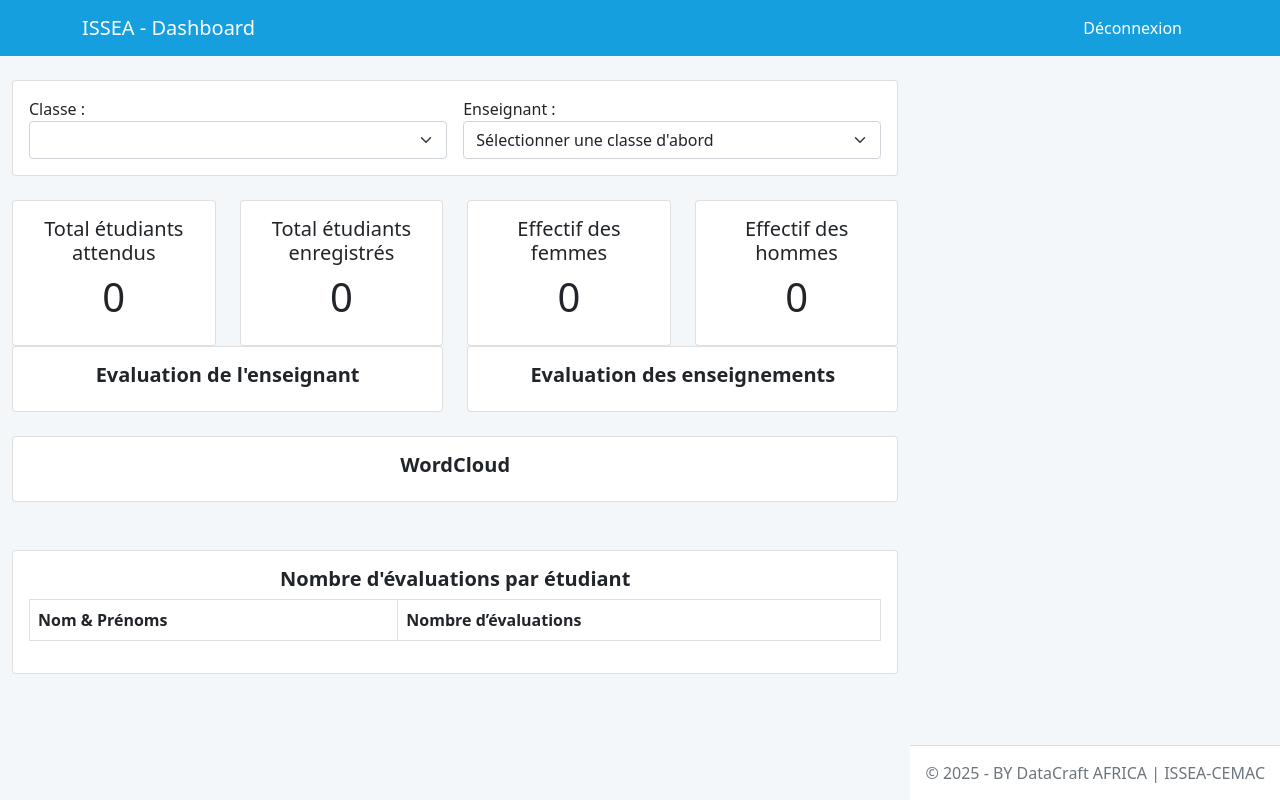
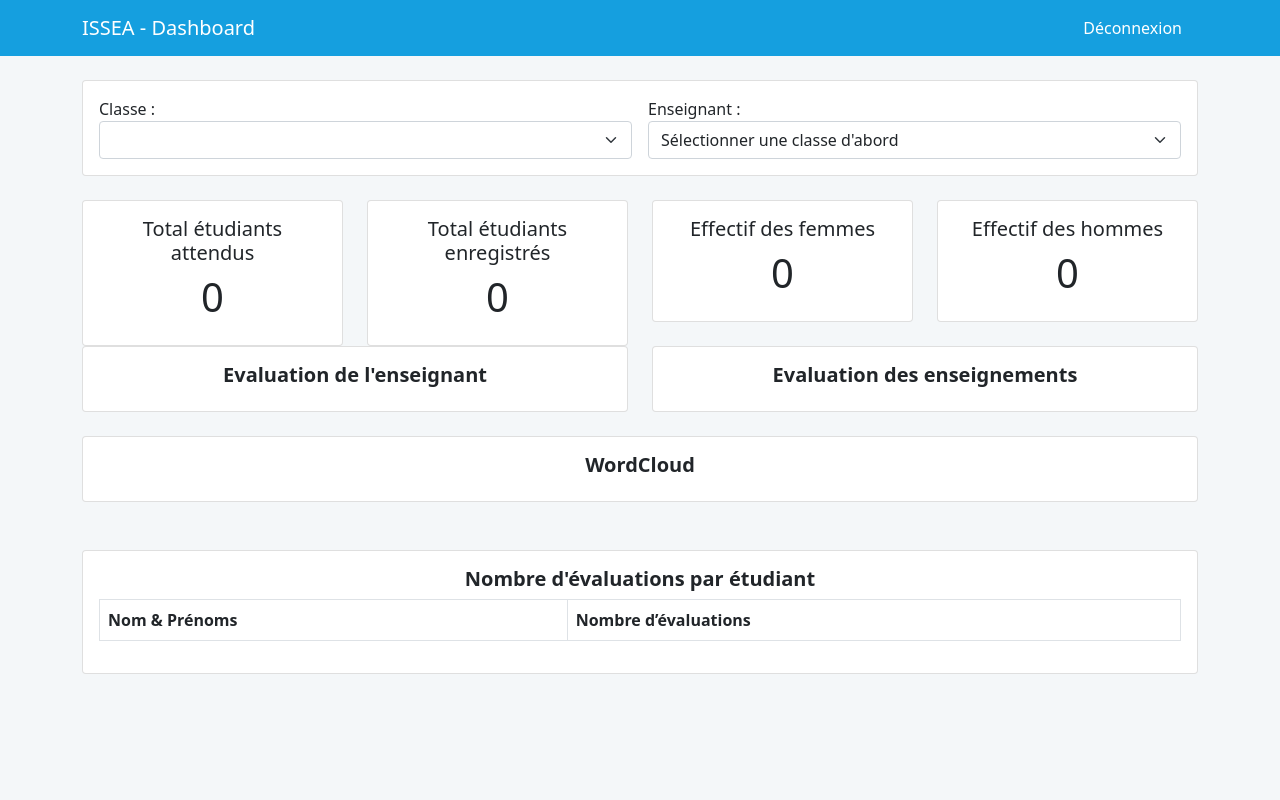
Before and after one commit to DataCraftAfrica/ISSEA_Evaluation, a Flask app: template templates/statistique.html in a window 1280 px wide. Run offline with Flask 3, Linux system fonts and the light colour scheme; the template is opened without the code that fills it, so the values that code supplies are empty; some libraries are stand-ins or nearby versions.

Commit message:
Déploiement finale

```diff
--- a/app.py
+++ b/app.py
@@ -34,9 +34,7 @@ import pandas as pd
 import plotly.graph_objs as go
 import plotly.express as px
 import json
-import sib_api_v3_sdk
-from sib_api_v3_sdk.rest import ApiException
-
+#import sib_api_v3_sdk
 
 ###
 ### Bibliotheque
@@ -44,7 +42,7 @@ from sib_api_v3_sdk.rest import ApiException
 app = Flask(__name__)
 app.secret_key = os.environ.get("SECRET_KEY")
 app.config.from_object(Config)
-resend.api_key = os.getenv("RESEND_API_KEY")
+#resend.api_key = os.getenv("RESEND_API_KEY")
 
 # Charger l'URL de Render
 
@@ -57,14 +55,14 @@ db.init_app(app)
 # Configuration du serveur mail
 
 # MAIL CONFIG FROM ENV
-#app.config['MAIL_SERVER'] = os.environ.get("MAIL_SERVER")
-#app.config['MAIL_PORT'] = int(os.environ.get("MAIL_PORT", 587))
-#app.config['MAIL_USE_TLS'] = os.environ.get("MAIL_USE_TLS", "True") == "True"
-#app.config['MAIL_USERNAME'] = os.environ.get("MAIL_USERNAME")
-#app.config['MAIL_PASSWORD'] = os.environ.get("MAIL_PASSWORD")
+app.config['MAIL_SERVER'] = 'smtp.gmail.com'
+app.config['MAIL_PORT'] = 587
+app.config['MAIL_USE_TLS'] = True
+app.config['MAIL_USERNAME'] = 'appsrf42@gmail.com'  # Remplace par ton email
+app.config['MAIL_PASSWORD'] = 'ywwp pevr iewf kwog '  # Génère un mot de passe d'application si tu utilises Gmail
 
+mail = Mail(app)
 
-#mail = Mail(app)
 
 classes = ['LGTSD', 'L2BD', 'MAP1', 'M2SA', 'MDSMS1']
 
@@ -117,27 +115,6 @@ def get_gsheet_eva_enseignement():
     spreadsheet = client.open_by_key("1m-eYggFz6n7mvpG8JgHMf_Wqa6ZWHRscQ-iOX1VJ6CE")
     return spreadsheet
 
-
-def send_email(dest, subject, body):
-    configuration = sib_api_v3_sdk.Configuration()
-    configuration.api_key['api-key'] = os.environ.get("BREVO_API_KEY")
-
-    api_instance = sib_api_v3_sdk.TransactionalEmailsApi(
-        sib_api_v3_sdk.ApiClient(configuration)
-    )
-
-    email = sib_api_v3_sdk.SendSmtpEmail(
-        sender={"email": "appsrf42@gmail.com", "name": "DataCraft AFRICA"},
-        to=[{"email": dest}],
-        subject=subject,
-        text_content=body,
-    )
-
-    try:
-        api_instance.send_transac_email(email)
-        print("📧 Email envoyé avec succès")
-    except ApiException as e:
-        print(f"❌ Erreur envoi mail : {e}")
 
 
 
@@ -427,6 +404,7 @@ def login():
     return render_template('login.html')
 
 
+
 @app.route('/inscription', methods=['GET', 'POST'])
 def inscription():
 
@@ -438,6 +416,8 @@ def inscription():
 
         # Générer mot de passe aléatoire
         plain_password = generate_random_password(10)
+
+        # Hacher le mot de passe
         hashed_password = generate_password_hash(plain_password)
 
         # Créer un nouvel étudiant
@@ -452,45 +432,34 @@ def inscription():
         try:
             db.session.add(new_student)
             db.session.commit()
-            print(f"✅ Étudiant ajouté : {nom}, Mot de passe = {plain_password}")
+            print(f"✅ Étudiant ajouté : {nom}, Mot de passe généré = {plain_password}")
 
-            # Sujet + contenu du mail
-            subject = "Validation de compte !"
-            body = f"""
-Bonjour {nom},
+            try:
 
-Votre compte DataCraft AFRICA a été créé avec succès.
+                subject = 'Validation de compte !'
 
-Votre mot de passe est : {plain_password}
+                body = f"""Bonjour {nom}, \n Votre compte a été crée avec succès. Votre mot de passe est: {plain_password}  \n DataCraft AFRICA, le progrès n'attend pas
+                """
 
-Cordialement,
-DataCraft AFRICA — Le progrès n'attend pas
-"""
+                # Création du message
+                msg = Message(subject, sender='appsrf42@gmail.com', recipients=[email])
+                msg.body = body
 
-            # ------------ 📩 Envoi du mail via RESEND ----------------
-            try:
-                resend.Emails.send({
-                    "from": "onboarding@resend.dev",
-                    "to": [email],
-                    "subject": subject,
-                    "text": body
-                })
+                mail.send(msg)
 
-                print("📨 Mail envoyé via Resend")
 
-            except Exception as mail_err:
-                print(f"❌ Erreur Resend : {mail_err}")
-                flash(f"Compte créé, mais erreur d'envoi mail. Mot de passe = {plain_password}", "warning")
-                return redirect(url_for("login"))
-            # ----------------------------------------------------------
+                flash("Compte crée avec succès ! Vérifier votre boite mail pour le mot de passe.", "success")
 
-            flash("Compte créé avec succès ! Vérifiez votre boîte mail.", "success")
+            except:
+                flash(f"Compte crée avec succès, mais impossible de vous envoyer un mail. Votre mot de passe est: {plain_password}. Pensez à bien le conserver", "warning")
+
             return redirect(url_for("login"))
 
-        except Exception as db_err:
+        except Exception as e:
             db.session.rollback()
-            print(f"❌ Erreur SQL : {db_err}")
+            print(f"❌ Erreur : {e}")
             flash("Erreur lors de l'inscription.", "danger")
+
 
     return render_template('inscription.html', classe=classes)
 
--- a/templates/statistique.html
+++ b/templates/statistique.html
@@ -15,37 +15,7 @@
         img.graph { width: 100%; border-radius: 10px; }
     </style>
 
-    <style>
 
-
-        /* Bloc formulaire */
-        .container-form {
-            max-width: 500px;
-            margin: auto;
-            background: white;
-            padding: 20px;
-            border-radius: 10px;
-            box-shadow: 0 0 10px rgba(0, 0, 0, 0.08);
-        }
-
-        html, body {
-            height: 100%;
-        }
-
-
-        main {
-            flex: 1;   /* prend tout l’espace disponible */
-        }
-
-        footer {
-            text-align: center;
-            padding: 15px;
-            background: #ffffff;
-            border-top: 1px solid #ddd;
-            margin-top: auto; /* colle le footer en bas */
-        }
-
-    </style>
 </head>
 
 <body>
@@ -160,10 +130,7 @@
 
 </main>
 
-<!-- FOOTER -->
-<footer class="text-muted">
-    &copy; 2025 - BY DataCraft AFRICA | ISSEA-CEMAC
-</footer>
+
 
 
 <script src="https://code.jquery.com/jquery-3.6.0.min.js"></script>
```
